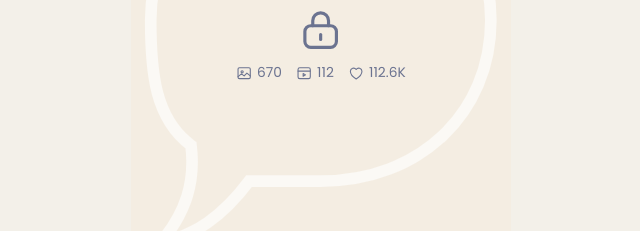
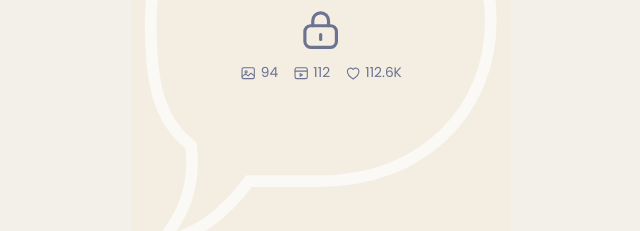
Before and after one commit to danieldylermando22-source/gabybracinho.bio, a plain HTML site: page index.html in a window 1280 px wide. Shown: the part 857-1088 px from the top of the page, 319-959 px from the left. Drawn offline with Linux system fonts and the light colour scheme.

Commit message:
Update index.html

```diff
--- a/index.html
+++ b/index.html
@@ -370,7 +370,7 @@
           <svg class="bubble" viewBox="0 0 100 100" fill="none" stroke="#fbf9f5" stroke-width="2.6" aria-hidden="true"><path d="M50 8c22 0 38 14 38 34 0 21-16 36-38 36H34c-6 8-12 12-20 14 6-7 8-14 7-22C13 64 12 54 12 42 12 22 28 8 50 8z"/></svg>
           <svg class="lock" viewBox="0 0 24 24" fill="none" stroke="currentColor" stroke-width="1.6" stroke-linecap="round" stroke-linejoin="round" aria-hidden="true"><rect x="4" y="10" width="16" height="11" rx="3"/><path d="M8 10V7.5a4 4 0 0 1 8 0V10"/><path d="M12 14.5v2.5"/></svg>
           <div class="stats">
-            <span><svg viewBox="0 0 24 24" fill="none" stroke="currentColor" stroke-width="1.6" stroke-linecap="round" stroke-linejoin="round" aria-hidden="true"><rect x="3" y="4" width="18" height="16" rx="2"/><circle cx="9" cy="10" r="1.6"/><path d="M3 17l5-4 4 3 4-4 5 4"/></svg>670</span>
+            <span><svg viewBox="0 0 24 24" fill="none" stroke="currentColor" stroke-width="1.6" stroke-linecap="round" stroke-linejoin="round" aria-hidden="true"><rect x="3" y="4" width="18" height="16" rx="2"/><circle cx="9" cy="10" r="1.6"/><path d="M3 17l5-4 4 3 4-4 5 4"/></svg>94</span>
             <span><svg viewBox="0 0 24 24" fill="none" stroke="currentColor" stroke-width="1.6" stroke-linecap="round" stroke-linejoin="round" aria-hidden="true"><rect x="3" y="4" width="18" height="16" rx="2.5"/><path d="M3 9h18"/><path d="M10.5 12.5v4l3.5-2z"/></svg>112</span>
             <span><svg viewBox="0 0 24 24" fill="none" stroke="currentColor" stroke-width="1.6" stroke-linecap="round" stroke-linejoin="round" aria-hidden="true"><path d="M12 20.5S3.5 15.5 3.5 9.2A4.7 4.7 0 0 1 12 6.6a4.7 4.7 0 0 1 8.5 2.6c0 6.3-8.5 11.3-8.5 11.3z"/></svg>112.6K</span>
           </div>
```
